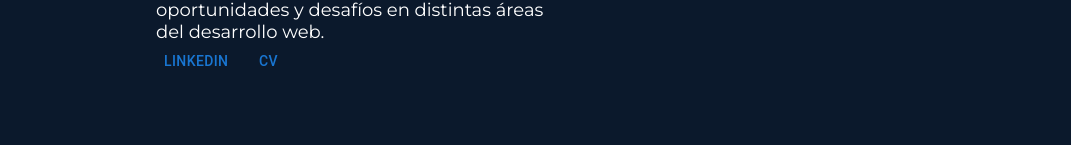
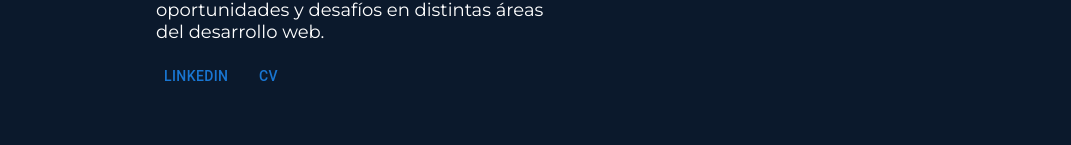
Before and after one commit to geromozas/portfolio, a React (Vite) app: page / in a window 1280 px wide. Shown: the part 483-628 px from the top of the page, without its empty margins (104-1175 px from the left). Built offline with nearby package versions, Linux system fonts and the light colour scheme.

Commit message:
correcion de margen de botones home

```diff
--- a/src/components/pages/home/Home.css
+++ b/src/components/pages/home/Home.css
@@ -26,6 +26,10 @@ h1 {
 .profilePhoto {
   width: 300px;
   border-radius: 50px;
+}
+
+.buttonsHome {
+  margin-top: 15px;
 }
 
 @media (max-width: 1300px) {
--- a/src/components/pages/home/Home.jsx
+++ b/src/components/pages/home/Home.jsx
@@ -16,7 +16,7 @@ const Home = () => {
             desarrollo frontend, estoy abierto a explorar nuevas oportunidades y
             desafíos en distintas áreas del desarrollo web.
           </p>
-          <div className="bottonsHome">
+          <div className="buttonsHome">
             <a
               href="https://www.linkedin.com/in/geronimo-mozas-559207254/"
               target="_blank"
--- a/src/components/pages/service/Service.css
+++ b/src/components/pages/service/Service.css
@@ -8,7 +8,6 @@
 
 .titleService {
   color: white;
-  /* margin-bottom: 10px; */
   font-size: 35px;
 }
 
--- a/src/components/pages/skills/Skills.css
+++ b/src/components/pages/skills/Skills.css
@@ -1,16 +1,16 @@
-#titleSkills {
+#boxSkills {
+  display: flex;
+  flex-direction: column;
+  /* justify-content: center; */
+  align-items: center;
+}
+
+.titleSkills {
   margin-top: 100px;
   color: white;
   margin-bottom: 20px;
   font-size: 35px;
   justify-self: center;
-}
-
-.boxSkills {
-  display: flex;
-  flex-direction: column;
-  /* justify-content: center; */
-  align-items: center;
 }
 
 .titleSectionSkill {
@@ -26,16 +26,6 @@
   flex-wrap: wrap;
   justify-content: center;
 }
-
-/* .boxFrontend,
-.boxBackend,
-.boxDataBase,
-.boxTolls {
-  display: flex;
-  flex-wrap: wrap;
-  justify-content: center;
-  gap: 10px;
-} */
 
 .skill {
   width: 100px;
@@ -73,10 +63,3 @@
     height: 60px;
   }
 }
-
-/* @media (max-width: 500px) {
-  .boxFrontend {
-    width: 300px;
-    align-self: center;
-  }
-} */
--- a/src/components/pages/skills/Skills.jsx
+++ b/src/components/pages/skills/Skills.jsx
@@ -3,8 +3,8 @@ import "./Skills.css";
 const Skills = () => {
   return (
     <>
-      <div className="boxSkills">
-        <h2 id="titleSkills">Habilidades</h2>
+      <div id="boxSkills">
+        <h2 className="titleSkills">Habilidades</h2>
         <h3 className="titleSectionSkill">Frontend</h3>
         <div className="boxFrontend">
           <img
```
